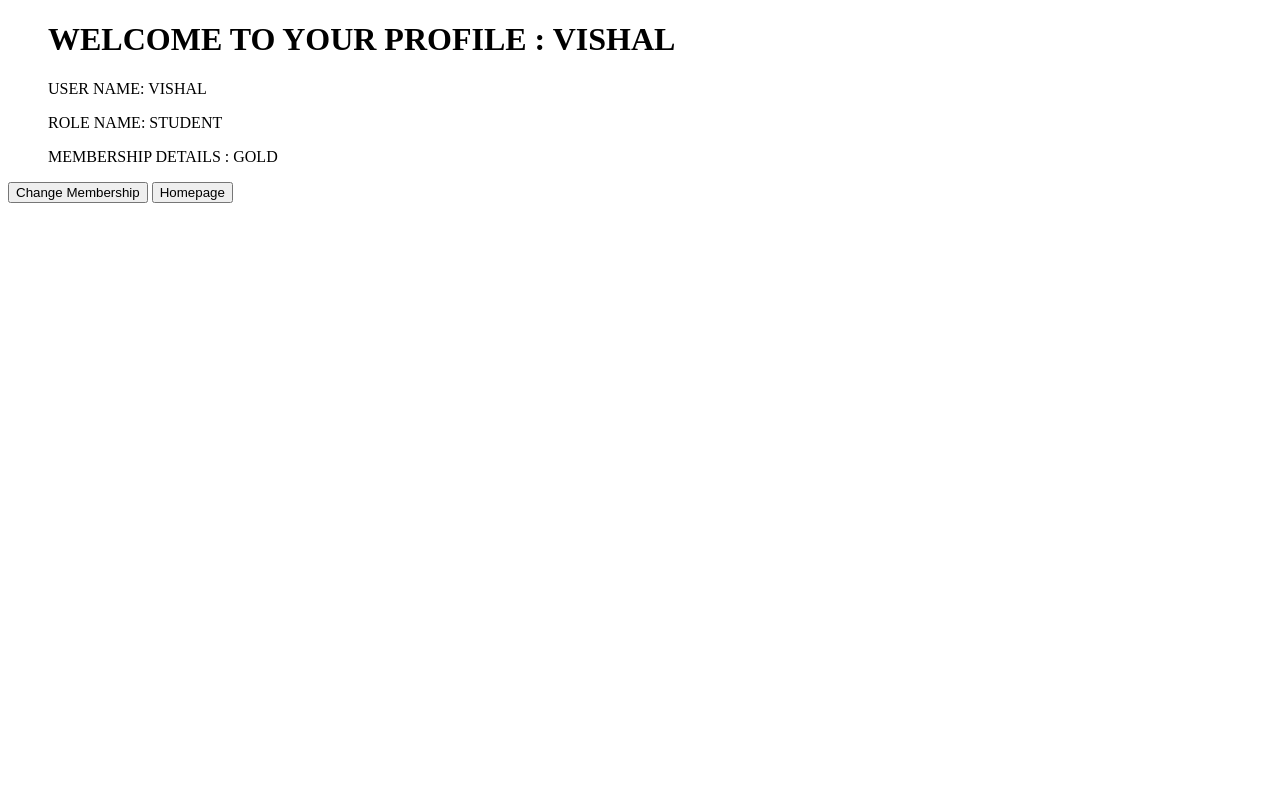
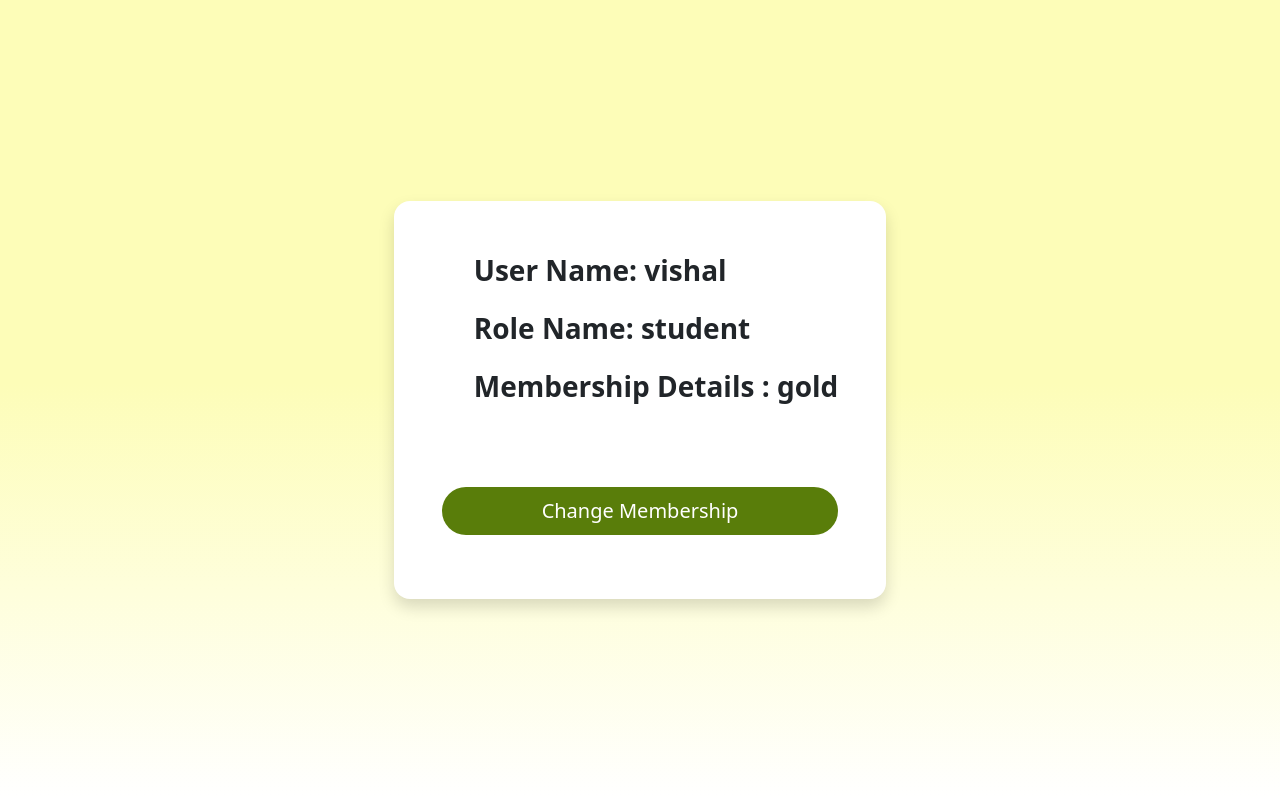
Before and after one commit to azhar9/COMP8347, a Django app: template onlinelearningapp/templates/profile.html in a window 1280 px wide. Run offline with Django 4.2, Linux system fonts and the light colour scheme; the template is opened without the code that fills it: values that come from a table or form of the project are taken from there, others are empty; data comes from the database, SQL or seed files in the repository; some libraries are stand-ins or nearby versions.

Commit message:
fixed css for the profile page and working on the change_membership.html css

```diff
--- a/onlinelearningapp/static/css/style.css
+++ b/onlinelearningapp/static/css/style.css
@@ -11,8 +11,8 @@ a {
     text-decoration: none;
 }
 
-.register-form-container {
-  background: white;
+.form-background-white {
+  background: white !important;
 }
 
 .btn-color-primary {
--- a/onlinelearningapp/templates/login.html
+++ b/onlinelearningapp/templates/login.html
@@ -8,7 +8,7 @@
     <link href="{% static 'css/style.css' %}" rel="stylesheet">
 </head>
 <body class="w-100 d-flex justify-content-center align-items-center bb">
-<div class="w-50 p-5 register-form-container shadow d-flex flex-column rounded-3">
+<div class="w-50 p-5 form-background-white shadow d-flex flex-column rounded-3">
     <form method="post" class="m-3 d-flex flex-column align-items-center">
         {% csrf_token %}
         <input type="text" name="username" id="username" class="form-control form-control-lg shadow"
--- a/onlinelearningapp/templates/profile.html
+++ b/onlinelearningapp/templates/profile.html
@@ -1,24 +1,23 @@
+{% load django_bootstrap5 %}
+{% load static %}
 <!DOCTYPE html>
-<html>
+<html lang="en">
 <head>
-    <style>
-        p.capitalize, h1.capitalize {
-        text-transform: uppercase;
-    }
-    </style>
+    <meta charset="UTF-8">
     <title>User Profile</title>
+    {% bootstrap_css %}
+    <link href="{% static 'css/style.css' %}" rel="stylesheet">
 </head>
-<body>
+<body class="w-100 d-flex flex-column justify-content-center align-items-center">
+<div class="p-5 form-background-white shadow d-flex flex-column rounded-4 fw-bold" >
     <ul>
-            <h1 class="capitalize">Welcome to your profile : {{ user_profile.user.username }}</h1>
-                <p class="capitalize">User Name: {{ user_profile.user.username }}</p>
-                <p class="capitalize">{{ user_profile.role }}</p>
-                <p class="capitalize">Membership Details : {{ user_profile.membership.name }}</p>
+        <p class="capitalize fs-3">User Name: {{ user_profile.user.username }}</p>
+        <p class="capitalize fs-3">{{ user_profile.role }}</p>
+        <p class="capitalize fs-3">Membership Details : {{ user_profile.membership.name }}</p>
     </ul>
 
-    <input type="button" value="Change Membership" onclick="location.href='/changeMembership'">
-    <input type="button" value="Homepage" onclick="location.href='/home'">
-
-
+    <input type="button" value="Change Membership" onclick="location.href='/changeMembership'" class="btn rounded-pill px-5 py-2 btn-color-primary mb-3 mt-5 fs-5">
+</div>
+{% bootstrap_javascript %}
 </body>
 </html>
--- a/onlinelearningapp/templates/register.html
+++ b/onlinelearningapp/templates/register.html
@@ -10,7 +10,7 @@
 </head>
 <body class="w-100 d-flex flex-column justify-content-center align-items-center">
 <img src="{% static 'images/Eduhub-4 2.png' %}" class="register-logo">
-<div class="w-50 p-5 register-form-container shadow rounded-3">
+<div class="w-50 p-5 form-background-white shadow rounded-3">
     <form method="post" class="m-3 d-flex flex-column align-items-center">
         {% csrf_token %}
         <input type="text" id="username" name="username" class="form-control form-control-lg shadow"
```
Also changed, not shown: onlinelearningapp/templates/change_membership.html (+36 -18 lines).
